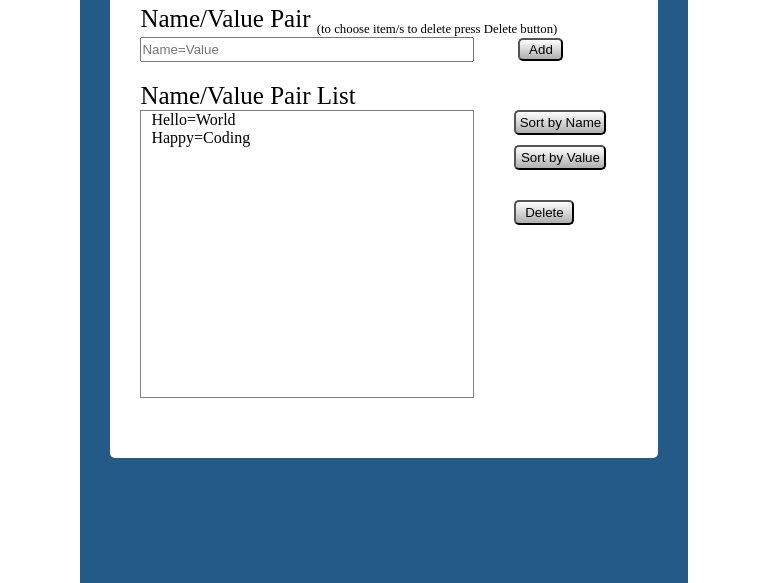
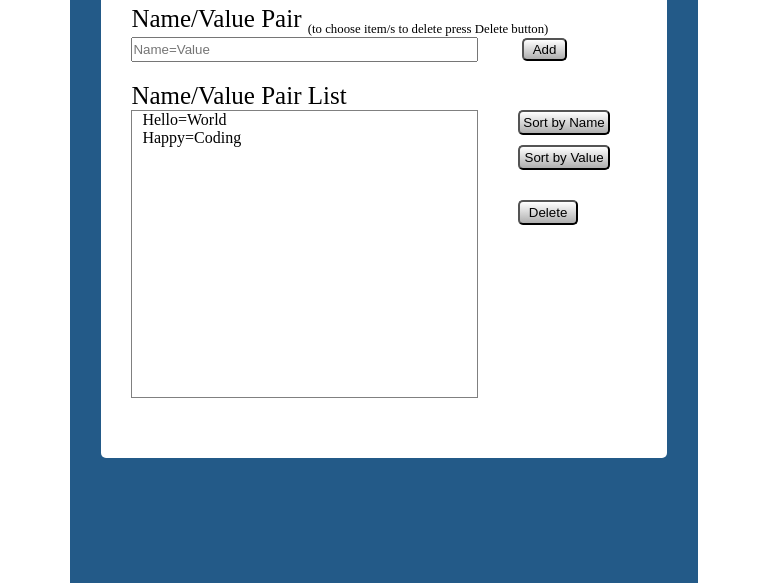
Before and after one commit to rick-77-2006/nest2025, a plain HTML site: page index.html in a window 768 px wide. Shown: the part 217-800 px from the top of the page. Drawn offline with Linux system fonts and the light colour scheme.

Commit message:
Add files via upload

```diff
--- a/styles/styles.css
+++ b/styles/styles.css
@@ -175,11 +175,11 @@ button {
         display: flex;
         align-items: center;
         justify-content: center;
-        margin: 0 80px 0 80px ;
+        margin: 0 70px 0 70px ;
      }
 
     form {
-         border-radius: 5px;
+        border-radius: 5px;
         height: 550px;
     }
 
@@ -199,7 +199,6 @@ button {
         align-items: center;
         justify-content: center;
         margin: 0 0 0 0 ;
-
     }
 
     form {
```
Also changed, not shown: index.html (+1 -1 lines).
